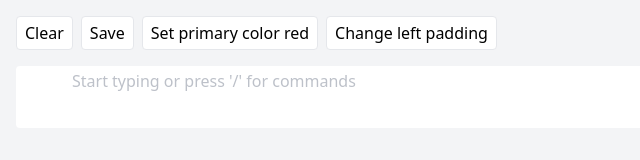
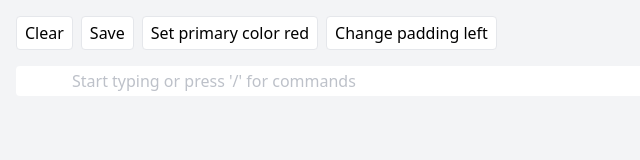
Before and after one commit to dherault/react-block-text, a React (Vite) app in the folder react-block-text/: page / in a window 1280 px wide. Shown: the top 160 px of the page, without its empty margins (0-640 px from the left). Built offline with nearby package versions, Linux system fonts and the light colour scheme; what ignore-warnings would draw is missing.

Commit message:
Add paddingTop to API

```diff
--- a/react-block-text/src/App.tsx
+++ b/react-block-text/src/App.tsx
@@ -49,7 +49,7 @@ function App() {
           onClick={() => setPadding(x => PADDINGS[(PADDINGS.indexOf(x) + 1) % PADDINGS.length])}
           className="py-1 px-2 bg-white border hover:bg-gray-50 rounded cursor-pointer"
         >
-          Change left padding
+          Change padding left
         </button>
       </div>
       <div className="mt-4 bg-white w-full rounded">
@@ -58,7 +58,6 @@ function App() {
           onChange={setData}
           onSave={handleSave}
           paddingLeft={padding}
-          paddingBottom={32}
           primaryColor={primaryColor}
         />
       </div>
--- a/react-block-text/src/components/ReactBlockText.tsx
+++ b/react-block-text/src/components/ReactBlockText.tsx
@@ -69,8 +69,9 @@ let lastForceFocusTime = 0
 function ReactBlockText({
   value: rawValue,
   readOnly,
+  paddingTop,
+  paddingBottom,
   paddingLeft,
-  paddingBottom,
   primaryColor,
   onChange: rawOnChange,
   onSave,
@@ -1505,6 +1506,11 @@ function ReactBlockText({
           onBlur={handleRootBlur}
           className="relative"
         >
+          <div
+            onClick={() => handleFocusContent(0)}
+            className="cursor-text"
+            style={{ height: paddingTop ?? 0 }}
+          />
           {value.map(renderEditor)}
           {!!contextMenuData && (
             <ContextMenu
--- a/react-block-text/src/types.ts
+++ b/react-block-text/src/types.ts
@@ -23,8 +23,9 @@ export type ReactBlockTextData = ReactBlockTextDataItem[]
 export type ReactBlockTextProps = {
   value: string
   readOnly?: boolean
+  paddingTop?: number | string
+  paddingBottom?: number | string
   paddingLeft?: number | string
-  paddingBottom?: number | string
   primaryColor?: string | null
   onChange: (value: string) => void
   onSave?: () => void
```
